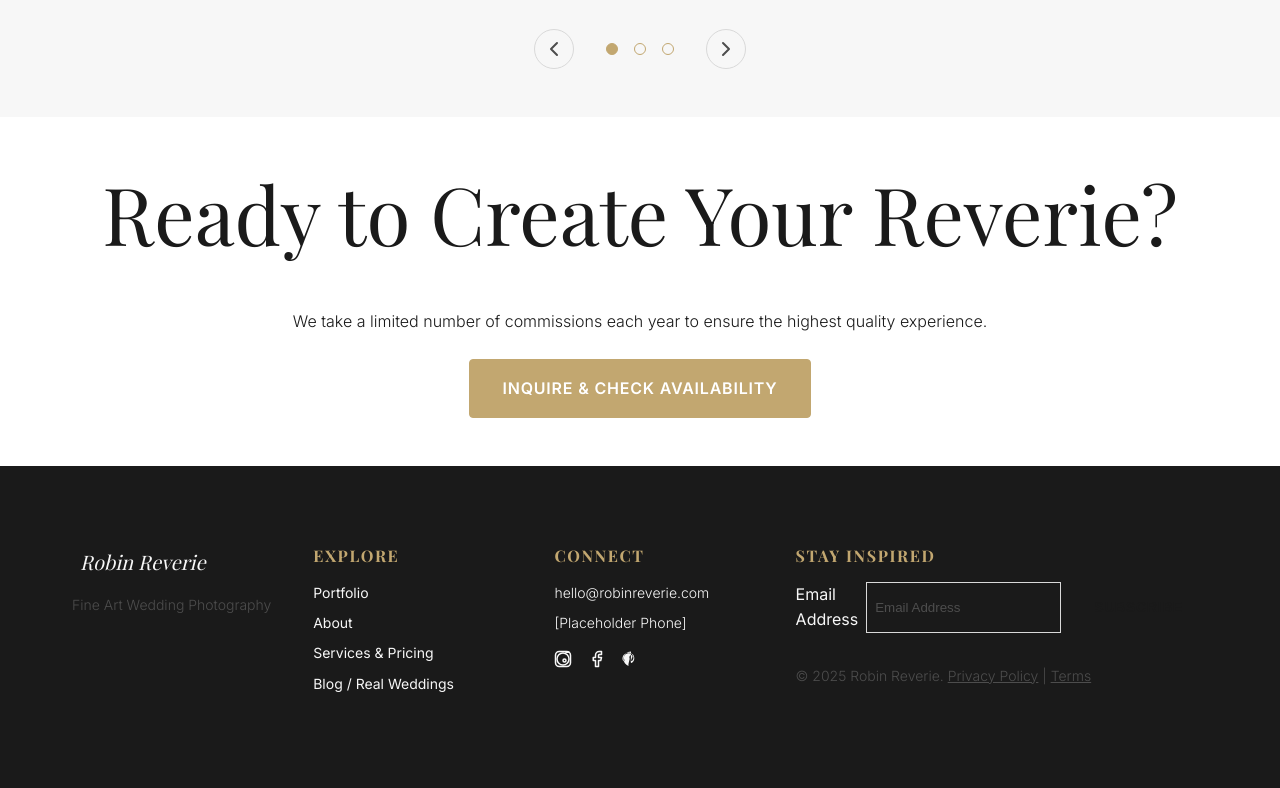
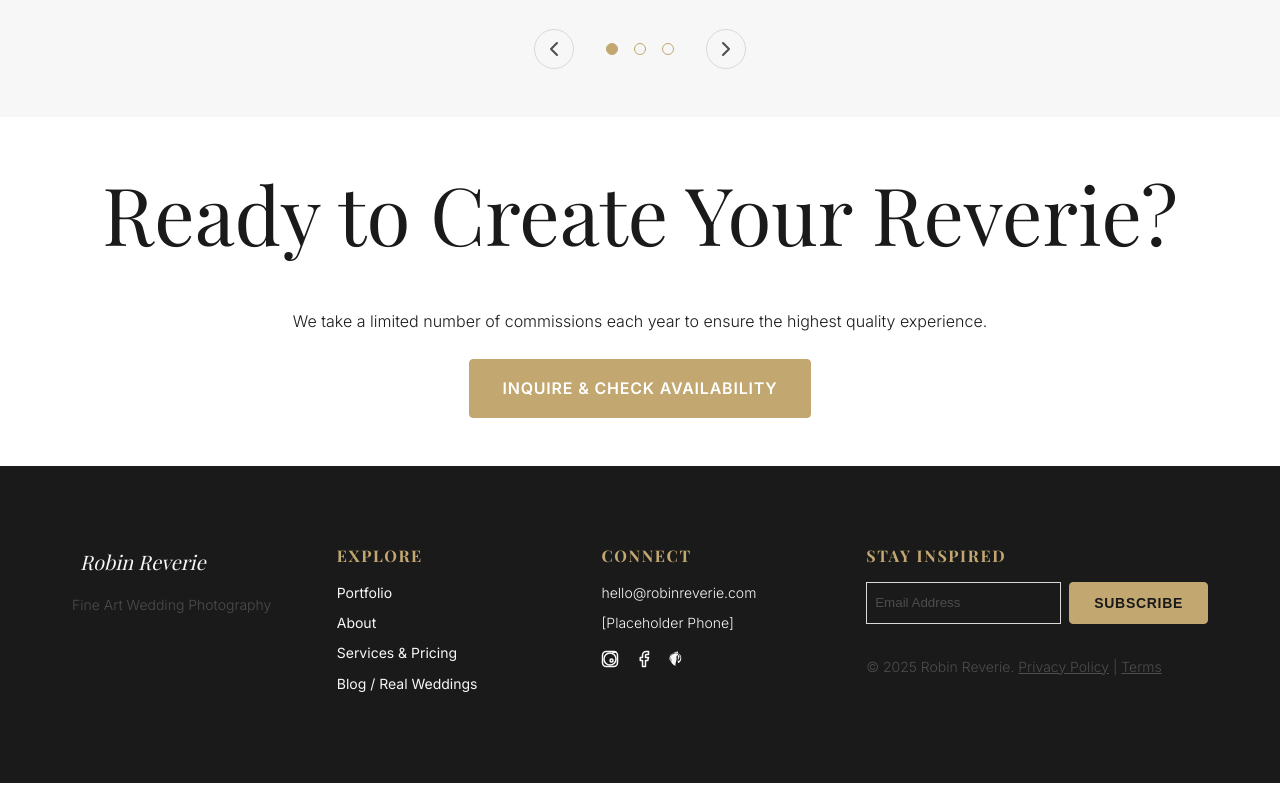
Before and after one commit to rightaswanth/photography-website, a plain HTML site: page index.html in a window 1280 px wide. Shown: the part 2264-3052 px from the top of the page. Drawn offline with nearby package versions, Linux system fonts and the light colour scheme; a web font is replaced by a local one.

Commit message:
Footer bugs fixed.

```diff
--- a/css/styles.css
+++ b/css/styles.css
@@ -669,7 +669,23 @@ img {
 
 .newsletter-form {
     display: flex;
-    gap: var(--spacing-xs);
+    flex-direction: column;
+    /* Stack elements vertically by default (mobile) */
+    gap: var(--spacing-sm);
+    /* Increased gap for stacking */
+    margin-top: var(--spacing-sm);
+}
+
+.newsletter-form button {
+    width: 100%;
+    /* Make button take full width on mobile */
+}
+
+/* Section 8. Footer & Sticky CTA */
+.newsletter-form {
+    display: flex;
+    flex-direction: column;
+    gap: var(--spacing-sm);
     margin-top: var(--spacing-sm);
 }
 
@@ -679,7 +695,50 @@ img {
     background-color: transparent;
     color: var(--color-text-on-accent);
     flex-grow: 1;
-    max-width: 200px;
+    /* Default is 100% for mobile stacking */
+    width: 100%;
+}
+
+.newsletter-form button {
+    width: 100%;
+    /* Default 100% for mobile stacking */
+}
+
+/* --- Media Query for Desktop/Tablet (768px+) --- */
+@media (min-width: 768px) {
+    .newsletter-form {
+        flex-direction: row;
+        /* Go back to inline layout on larger screens */
+        gap: var(--spacing-xs);
+    }
+
+    .newsletter-form input {
+        /* Restrict max width for desktop design consistency */
+        max-width: 200px;
+        /* Reset width to allow flex-grow to work properly */
+        width: auto;
+    }
+
+    .newsletter-form button {
+        flex-shrink: 0;
+        width: auto;
+        /* Allow button to size naturally */
+    }
+}
+
+/* Ensure the Subscribe button is visible against the dark footer */
+.newsletter-form .button--secondary {
+    background-color: var(--color-brand);
+    color: var(--color-text-primary);
+    /* Dark text on brand background for contrast */
+    border-color: var(--color-brand);
+}
+
+.newsletter-form .button--secondary:hover,
+.newsletter-form .button--secondary:focus {
+    background-color: var(--color-bg-light);
+    color: var(--color-text-primary);
+    border-color: var(--color-bg-light);
 }
 
 .newsletter-form input::placeholder {
--- a/index.html
+++ b/index.html
@@ -237,7 +237,7 @@
             <div class="footer__newsletter">
                 <h3>Stay Inspired</h3>
                 <form class="newsletter-form" action="[PLACEHOLDER_NEWSLETTER_ENDPOINT]" method="POST">
-                    <label for="email-signup" class="sr-only">Email Address</label>
+                    <!-- <label for="email-signup" class="sr-only">Email Address</label> -->
                     <input type="email" id="email-signup" name="email" placeholder="Email Address" required aria-label="Email address for newsletter signup">
                     <button type="submit" class="button button--secondary">Subscribe</button>
                 </form>
```
